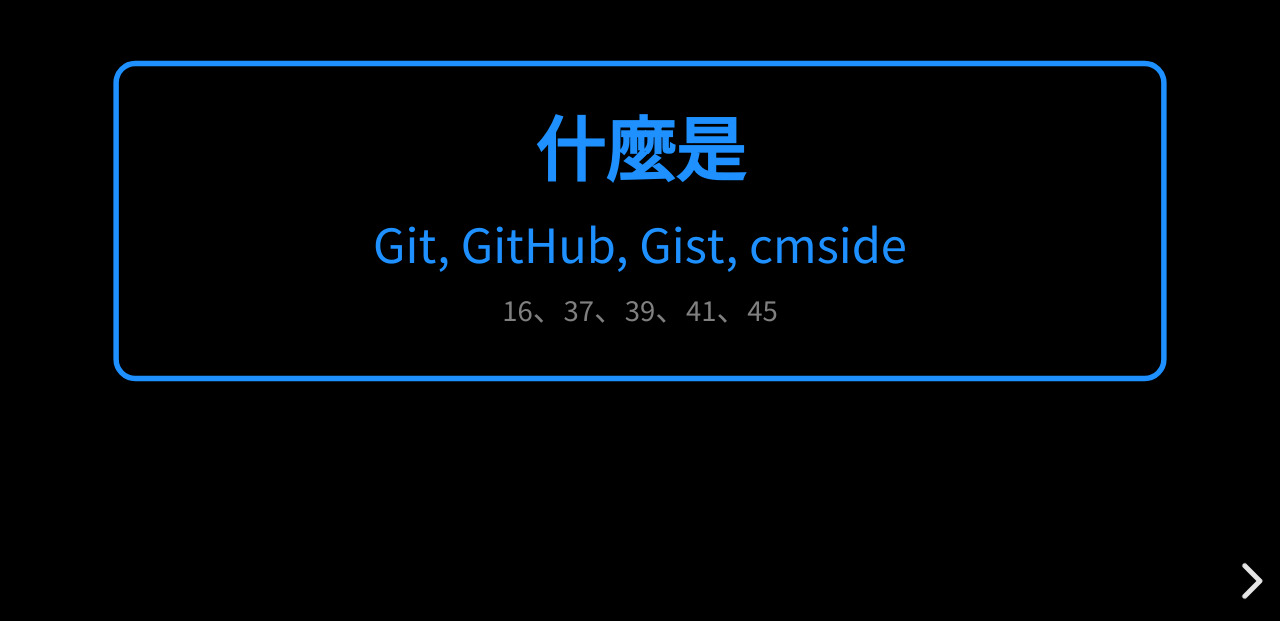
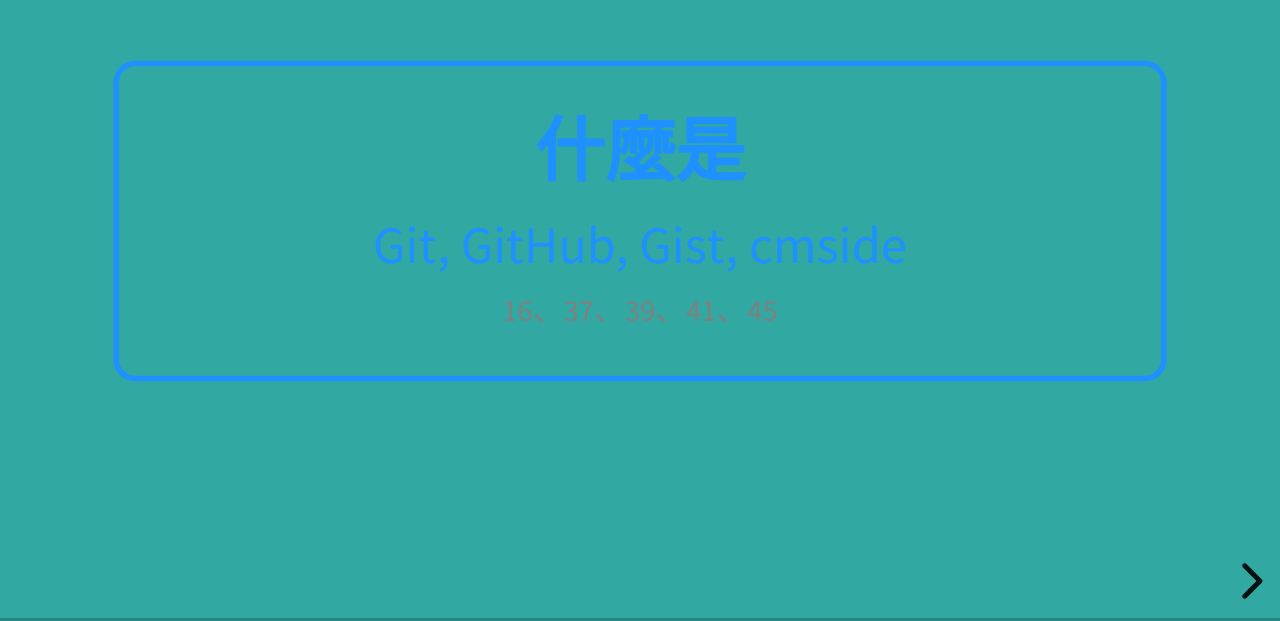
Before and after one commit to 0118ERIC/Group4ppt, a website: page index.html in a window 1280 px wide. Shown: the part 179-800 px from the top of the page. Drawn offline with Linux system fonts and the light colour scheme.

Commit message:
Update index.html

```diff
--- a/index.html
+++ b/index.html
@@ -17,7 +17,7 @@
 		<div class="reveal">
 			<div class="slides">
 				<section
-					data-background-color="#000"
+					data-background-color="#32a8a2"
 					data-background-transition="zoom">
   <div style="
     display: flex;
```
